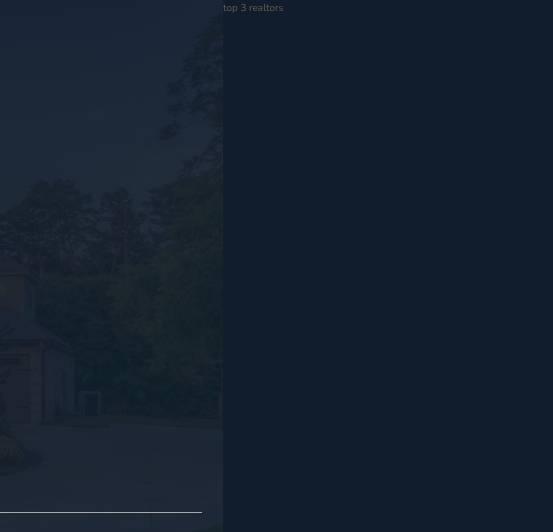
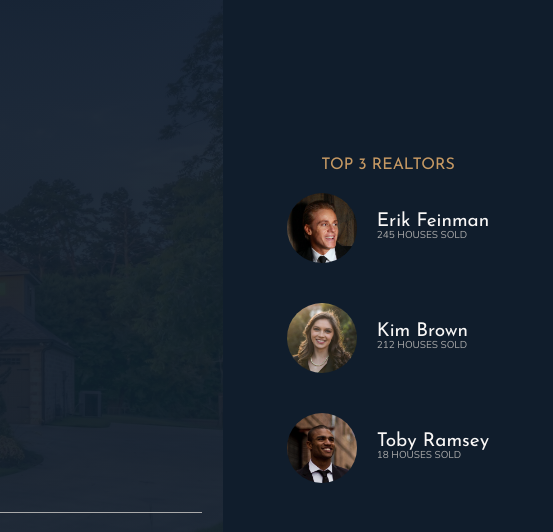
Before and after one commit to bugdlr/Nexter, a website: page index.html in a window 1280 px wide. Shown: the top 532 px of the page, 727-1280 px from the left. Drawn offline with nearby package versions, Linux system fonts and the light colour scheme.

Commit message:
build realtors section

```diff
--- a/index.html
+++ b/index.html
@@ -31,7 +31,24 @@
         </header>
 
         <div class="realtors">
-          top 3 realtors
+          <h3 class="heading-3">Top 3 Realtors</h3>
+          <div class="realtors__list">
+            <img src="img/realtor-1.jpeg" alt="Realtor 1" class="realtors__img">
+            <div class="realtors__details">
+              <h4 class="heading-4 heading-4--light">Erik Feinman</h4>
+              <p class="realtors__sold">245 houses sold</p>
+            </div>
+            <img src="img/realtor-2.jpeg" alt="Realtor 2" class="realtors__img">
+            <div class="realtors__details">
+              <h4 class="heading-4 heading-4--light">Kim Brown</h4>
+              <p class="realtors__sold">212 houses sold</p>
+            </div>
+            <img src="img/realtor-3.jpeg" alt="Realtor 3" class="realtors__img">
+            <div class="realtors__details">
+              <h4 class="heading-4 heading-4--light">Toby Ramsey</h4>
+              <p class="realtors__sold">18 houses sold</p>
+            </div>
+          </div>
         </div>
 
         <section class="features">
--- a/sass/_realtors.scss
+++ b/sass/_realtors.scss
@@ -1,4 +1,30 @@
 .realtors {
   background: $color-secondary;
   grid-column: col-start 7 / full-end;
+  padding: 3rem;
+  display: grid;
+  align-content: center;
+  justify-content: center;
+  grid-row-gap: 2rem;
+  justify-items: center;
+
+  &__list {
+    display: grid;
+    grid-template-columns: min-content max-content;
+    grid-column-gap: 2rem;
+    grid-row-gap: 5vh;
+    align-items: center;
+  }
+
+  &__img {
+    width: 7rem;
+    border-radius: 50%;
+    display: block;
+  }
+
+  &__sold {
+    text-transform: uppercase;
+    color: $color-grey-light-2;
+    margin-top: -3px;
+  }
 }
```
Also changed, not shown: css/style.css.
